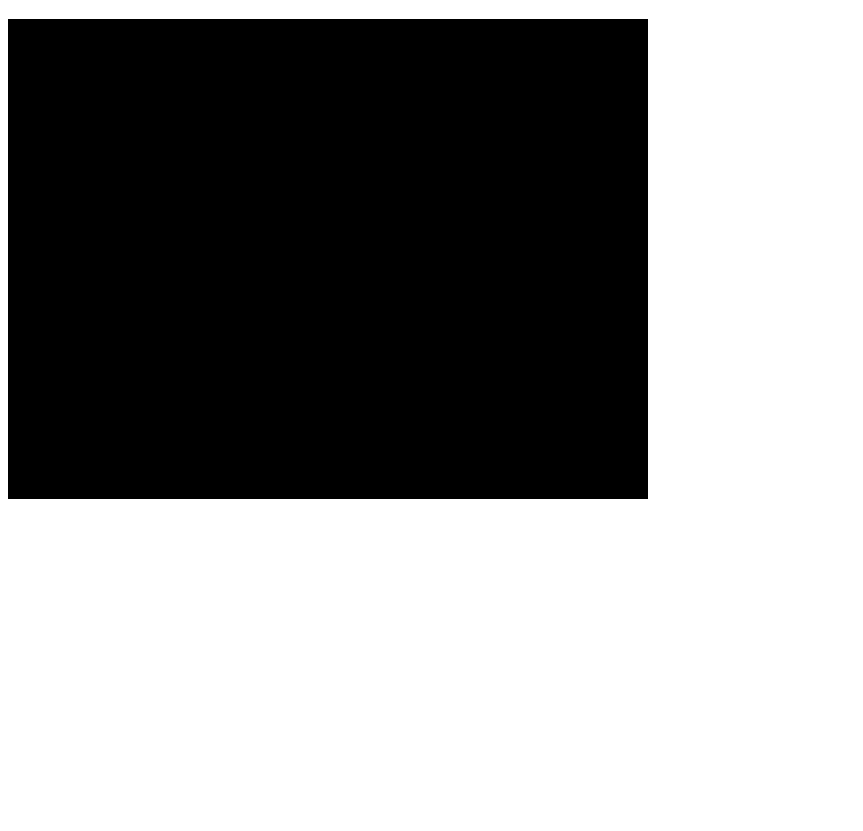
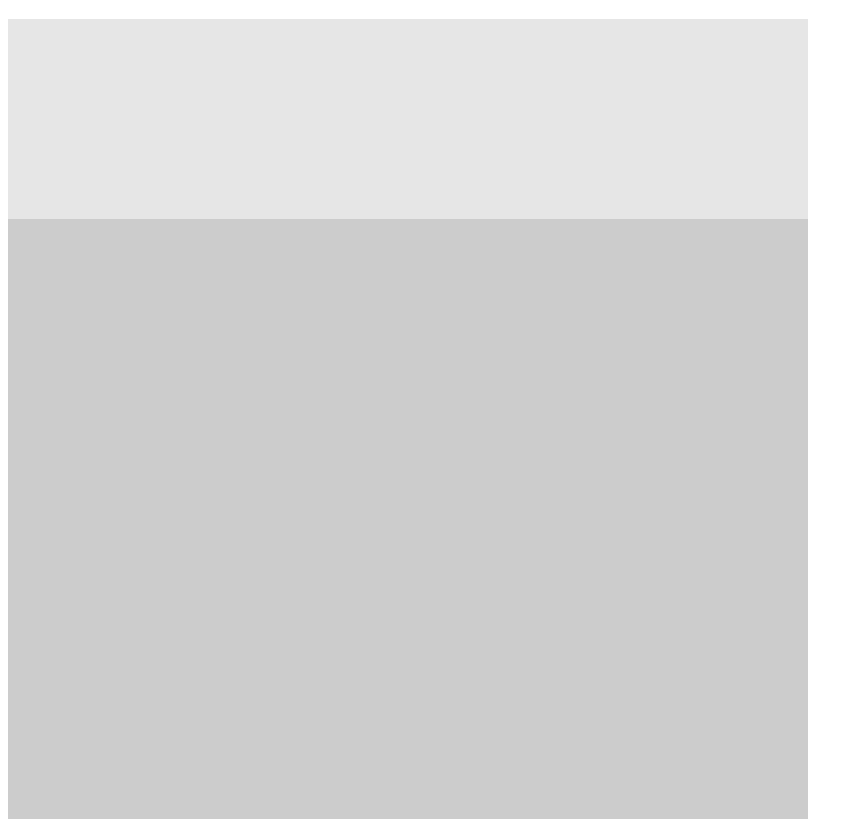
Before and after one commit to Leoism/CSS452_MP5, a plain HTML site: page public_html/index.html in a window 1280 px wide. Shown: the part 61-892 px from the top of the page, without its empty margins (0-863 px from the left). Before the commit the page ends 800 px from the top, so only its background shows below. Drawn offline with Linux system fonts and the light colour scheme; no server answers.

Commit message:
User Inputs

```diff
--- a/public_html/index.html
+++ b/public_html/index.html
@@ -61,11 +61,11 @@
     </head>
 
     <body onload="
-        var myGame = new MyGame();
+        var myGame = new Scene();
         gEngine.Core.initializeEngineCore('GLCanvas', myGame);
      ">
         <h1>Wave's MP5 Solution</h1>
-        <canvas id="GLCanvas" width="640" height="480">
+        <canvas id="GLCanvas" width="800" height="800">
             <!-- GLCanvas is the area we will draw in: a 640x480 area. -->
             Your browser does not support the HTML5 canvas.
             <!-- this message will show only if WebGL clearing failed -->
--- a/public_html/src/Engine/Scene.js
+++ b/public_html/src/Engine/Scene.js
@@ -10,7 +10,12 @@
 
 // Constructor
 function Scene() {
+    // Sprite Sheet
     this.kSprite = "assets/SpriteSheet.png";
+
+    // Cameras:
+    this.mMainCam = null;
+
 }
 
 //<editor-fold desc="functions subclass should override">
@@ -28,21 +33,70 @@ Scene.prototype.loadScene = function () {
 //   => Should call gEngine.GameLoop.start(this)!
 Scene.prototype.initialize = function () {
     // initialize the level (called from GameLoop)
+    // Step A: set up the cameras
+    this.mMainCam = new Camera(
+        vec2.fromValues(100, 75), // position of the camera
+        200,                       // width of camera
+        [0, 0, 800, 600]           // viewport (orgX, orgY, width, height)
+    );
+    this.mMainCam.setBackgroundColor([0.8, 0.8, 0.8, 1]);
+            // sets the background to gray
+
 };
 
 // update function to be called form EngineCore.GameLoop
 Scene.prototype.update = function () {
     // when done with this level should call:
     // GameLoop.stop() ==> which will call this.unloadScene();
-};
 
-// draw function for the cam. Called from draw()
-Scene.prototype.drawCam = function (cam) {
+    // Space bar clicked: spawn a DyePack from the Hero
+    if (gEngine.Input.isKeyClicked(gEngine.Input.keys.Space)) {
 
+    }
+
+    // Q clicked: trigger a Hero hit event
+    if (gEngine.Input.isKeyClicked(gEngine.Input.keys.Q)) {
+
+    }
+
+    // D pressed: trigger slow down
+    if (gEngine.Input.isKeyPressed(gEngine.Input.keys.D)) {
+
+    }
+
+    // S clicked: trigger a hit event for ALL DyePack currently in the world
+    if (gEngine.Input.isKeyClicked(gEngine.Input.keys.S)) {
+
+    }
+
+    // P clicked: toggle auto spawning
+    if (gEngine.Input.isKeyClicked(gEngine.Input.keys.P)) {
+
+    }
+
+    // C clicked: spawns a new patrol
+    if (gEngine.Input.isKeyClicked(gEngine.Input.keys.C)) {
+
+    }
+
+    // B clicked: toggle the drawing of all bound for all the patrols.
+    if (gEngine.Input.isKeyClicked(gEngine.Input.keys.B)) {
+
+    }
+
+    // J clicked: trigger the Heda Patrol hit event for ALL patrol objects in the world
+    if (gEngine.Input.isKeyClicked(gEngine.Input.keys.J)) {
+
+    }
 };
 
 // draw function to be called from EngineCore.GameLoop
-Scene.prototype.draw = function () {};
+Scene.prototype.draw = function () {
+    // Step A: clear the canvas
+    gEngine.Core.clearCanvas([0.9, 0.9, 0.9, 1.0]); // clear to light gray
+
+    this.mMainCam.setupViewProjection();
+};
 
 // Must unload all resources
 Scene.prototype.unloadScene = function () {
```
Also changed, not shown: public_html/src/MyGame/DyePack.js (+7 -3 lines).
